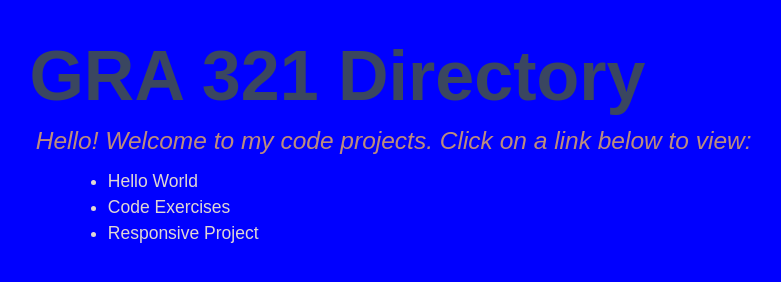
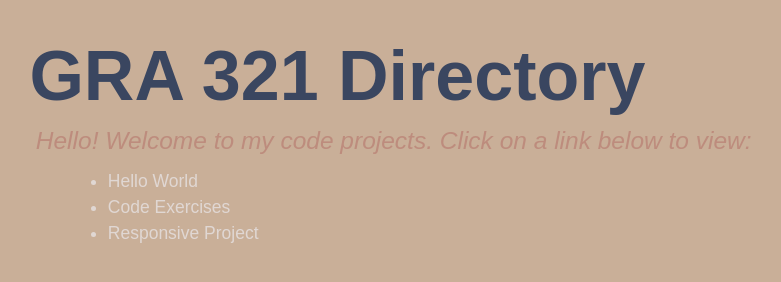
Before and after one commit to dagnypaulsen/gra-321, a plain HTML site: page index.html in a window 1280 px wide. Shown: the whole page, without its empty margins (9-790 px from the left). Drawn offline with Linux system fonts and the light colour scheme.

Commit message:
update background color

```diff
--- a/css/style.css
+++ b/css/style.css
@@ -1,6 +1,6 @@
 *
 body {
-background-color: blue;
+background-color: #C9AF98;
 }
 
 @import url('https://fonts.googleapis.com/css2?family=Work+Sans:ital,wght@0,100;0,200;0,300;0,400;0,500;0,600;0,700;0,800;0,900;1,100;1,200;1,300;1,400;1,500;1,600;1,700;1,800;1,900&display=swap');
```
